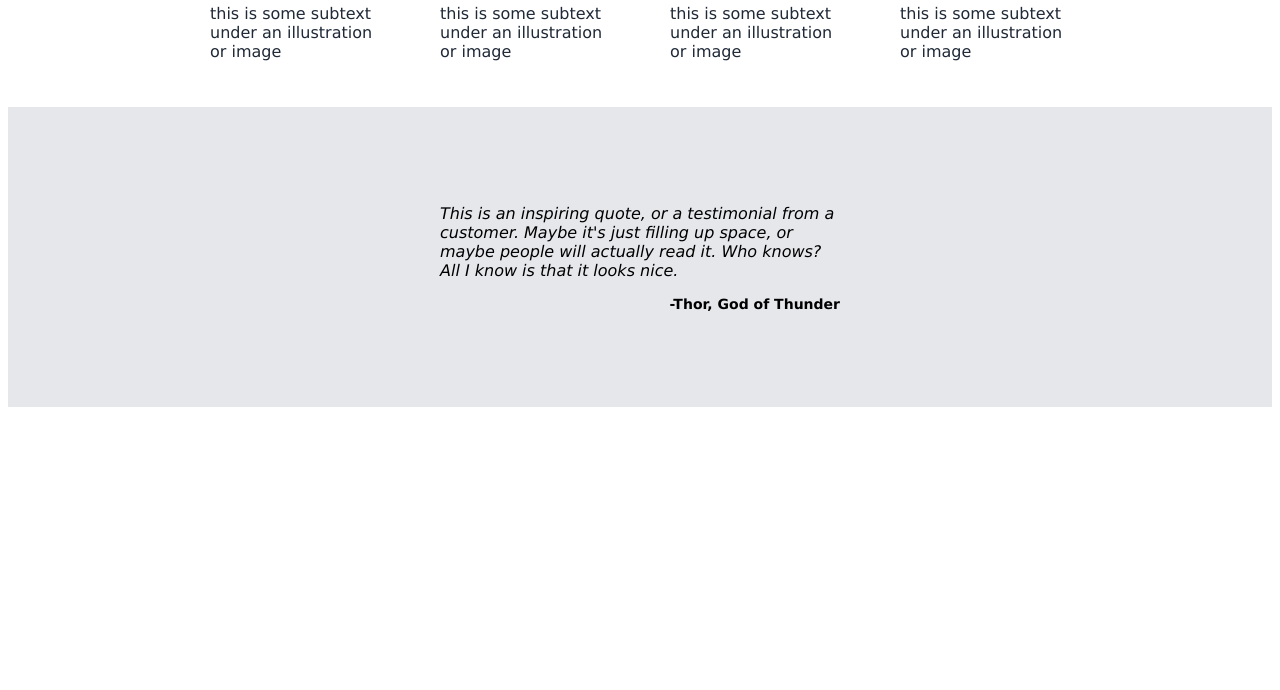
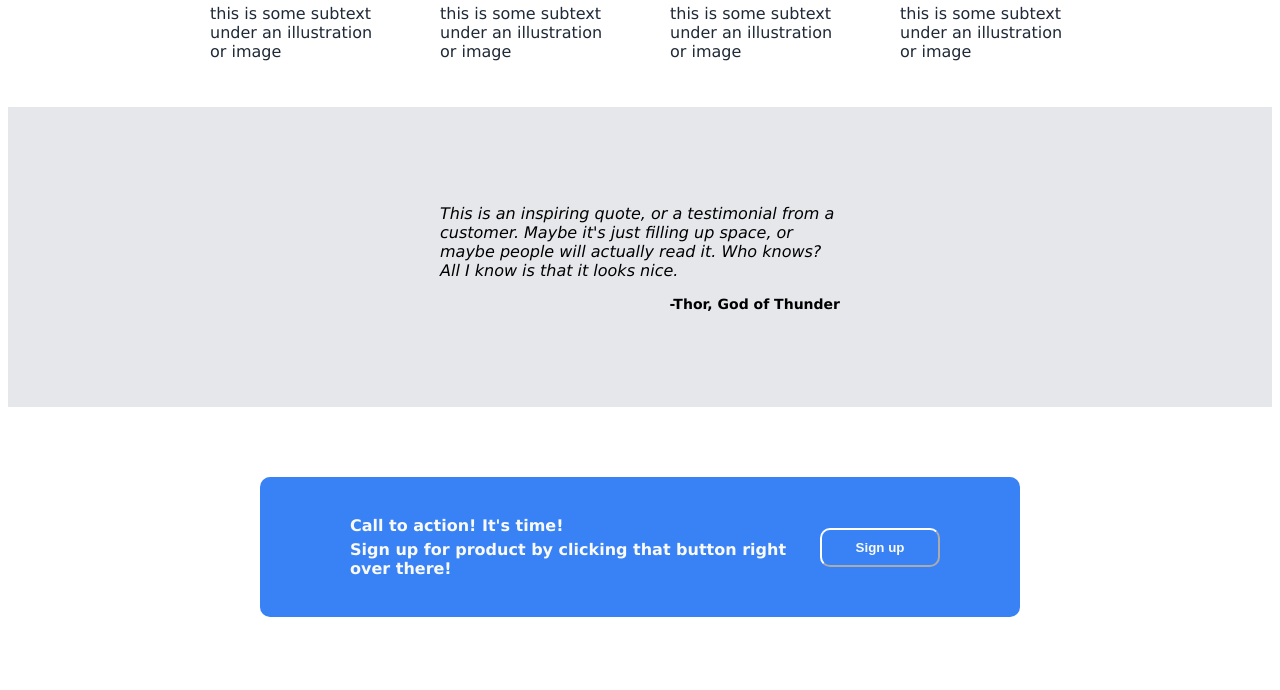
Before and after one commit to asparts/Odin-project, a plain HTML site: page landing-page/index.html in a window 1280 px wide. Shown: the part 793-1483 px from the top of the page. Before the commit the page ends 1208 px from the top, so only its background shows below. Drawn offline with Linux system fonts and the light colour scheme.

Commit message:
landing-page content-4

```diff
--- a/landing-page/index.html
+++ b/landing-page/index.html
@@ -56,8 +56,20 @@
 
 <div class="content-3">
     <div class="quote">
-    <p id="p-quote">This is an inspiring quote, or a testimonial from a customer. Maybe it's just filling up space, or maybe people will actually read it. Who knows? All I know is that it looks nice.</p>
-    <p id="p-author">-Thor, God of Thunder</p>
+        <p id="p-quote">This is an inspiring quote, or a testimonial from a customer. Maybe it's just filling up space, or maybe people will actually read it. Who knows? All I know is that it looks nice.</p>
+        <p id="p-author">-Thor, God of Thunder</p>
+    </div>
+</div>
+
+<div class="content-4">
+    <div id="sign-up-card">
+        <div class="content-4-txt">
+            <p id="p-action-call">Call to action! It's time!</p>
+            <p id="p-sign-up">Sign up for product by clicking that button right over there!</p>
+        </div>
+        <div class="content-4-sign-up-btn">
+            <button >Sign up</button>
+        </div>
     </div>
 </div>
 
--- a/landing-page/style.css
+++ b/landing-page/style.css
@@ -134,3 +134,49 @@ a{
     margin-top: 0;
     font-size: 14px;
 }
+.content-4{
+    display: flex;
+    justify-content: center;
+    align-items: center;
+    height: 200px;
+    padding:40px;
+}
+
+#sign-up-card{
+    display: flex;
+    flex-direction: row;
+    justify-content: space-between;
+    align-items: center;
+    background-color: #3882F6;
+    border-radius: 10px;
+    height: 100px;
+    width: 600px;
+    padding: 20px;
+    padding-left: 80px;
+    padding-right: 80px;
+}
+.content-4-sign-up-btn button{
+    background-color: #3882F6;
+    color:#F9FAF8;
+    border-radius: 10px;
+    width: 120px;
+    padding-top: 10px;
+    padding-bottom: 10px;
+    padding-right: 20px;
+    padding-left: 20px;
+    font-weight: bold;
+    border-color: white;
+}
+.content-4-txt{
+    padding: 10px;
+}
+#p-action-call{
+    margin-bottom: 1px;
+    font-weight: bold;
+    color:#F9FAF8;
+}
+#p-sign-up{
+    font-weight: bold;
+    color:#F9FAF8;
+    margin-top: 5px;
+}
```
